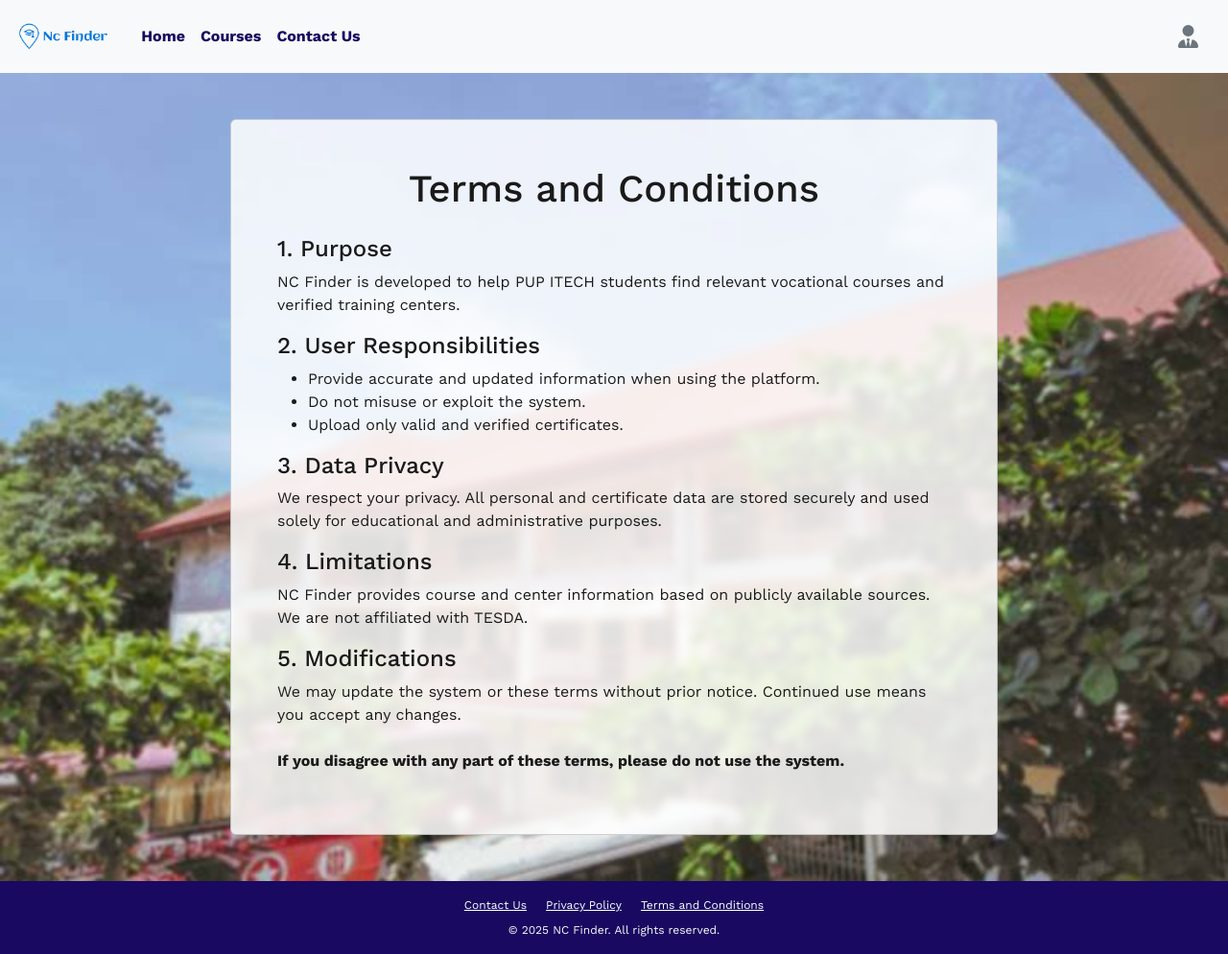
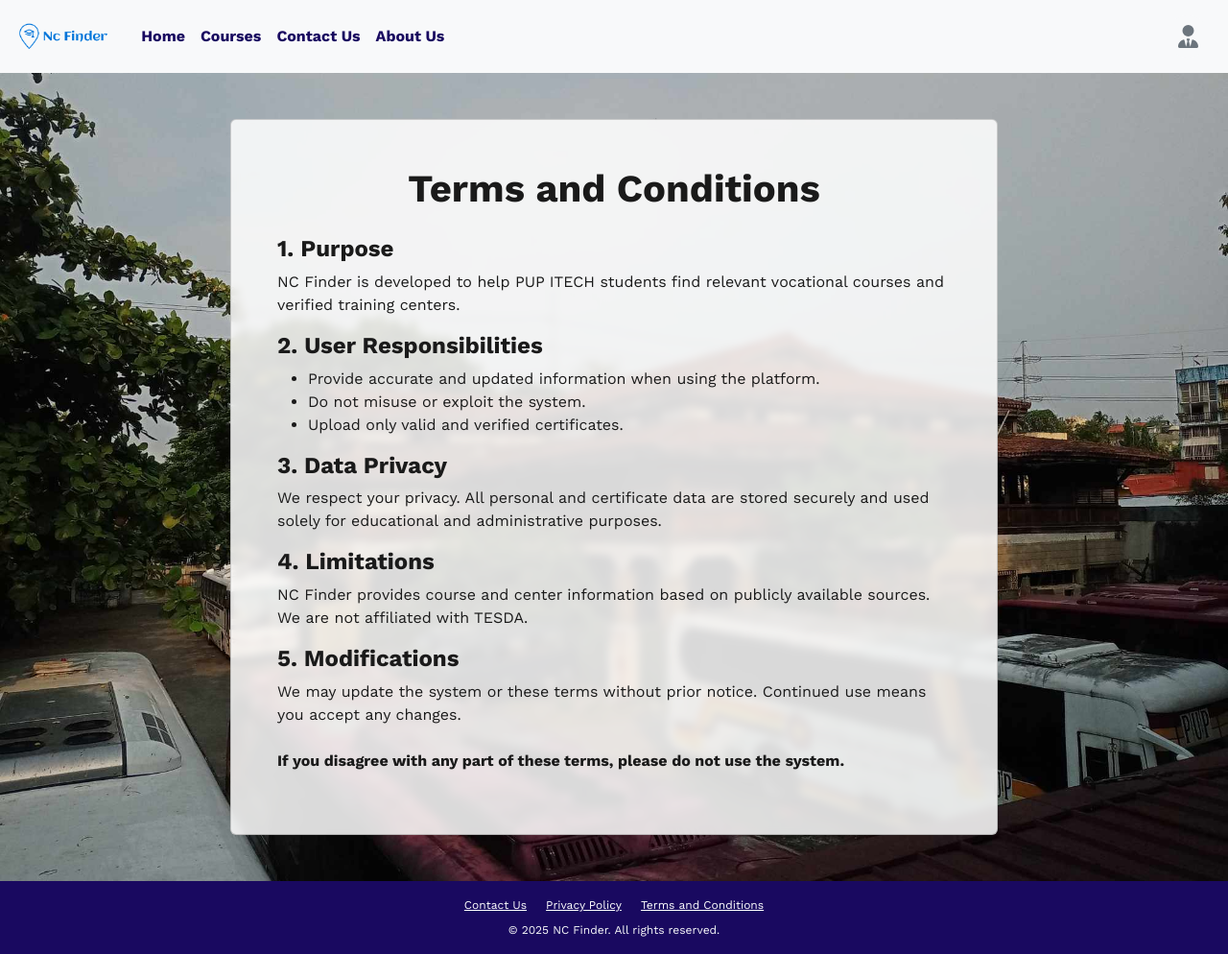
Before and after one commit to lyn212-cpu/Capstone, a PHP site: page /pages/terms_and_condition.php in a window 1280 px wide. Shown: the whole page at 96% size. Run offline with PHP 8.4, Linux system fonts and the light colour scheme; some libraries are stand-ins or nearby versions.

Commit message:
Update the links and nav
Update the links and nav

```diff
--- a/Assets/style.css
+++ b/Assets/style.css
@@ -2,6 +2,8 @@
 
 body {
   font-family: "Work Sans", sans-serif;
+  margin: 0;
+  padding: 0;
 }
 
 .navbar {
--- a/UserInterface/index.php
+++ b/UserInterface/index.php
@@ -46,7 +46,7 @@ if (!isset($_SESSION['user_id'])) {
                                 Us</a>
                         </li>
                         <li class="nav-item">
-                            <a style="color: #190960" class="nav-link fw-bold" href="./pages/about_us.php">About us</a>
+                            <a style="color: #190960" class="nav-link fw-bold" href="./pages/about_us.php">About Us</a>
                         </li>
                     </ul>
                     <div class="d-flex align-items-center justify-content-end p-2">
--- a/UserInterface/pages/FindCourse.php
+++ b/UserInterface/pages/FindCourse.php
@@ -34,7 +34,7 @@ $result = $conn->query($sql);
             <div class="collapse navbar-collapse" id="navbarNav">
                 <ul class="navbar-nav me-auto mb-2 mb-lg-0">
                     <li class="nav-item"><a class="nav-link" href="../index.php">Home</a></li>
-                    <li class="nav-item"><a class="nav-link active" href="#">Courses</a></li>
+                    <li class="nav-item"><a class="nav-link active" href="./FindCourse.php">Courses</a></li>
                     <li class="nav-item"><a class="nav-link" href="contact_us.php">Contact Us</a></li>
                     <li class="nav-item"><a class="nav-link" href="about_us.php">About Us</a></li>
                 </ul>
@@ -72,7 +72,7 @@ $result = $conn->query($sql);
 
         <!-- Course Section -->
         <div class="courses-wrapper">
-            <h4>Courses</h4>
+            <h1 class="text-center text-light">Courses</h1>
 
             <div class="row row-cols-1 row-cols-sm-2 row-cols-md-3 row-cols-lg-4 g-4" id="coursesRow">
                 <?php
--- a/UserInterface/pages/centeAttended.php
+++ b/UserInterface/pages/centeAttended.php
@@ -117,7 +117,7 @@ $user = ($result->num_rows > 0) ? $result->fetch_assoc() : null;
                         <div class="collapse navbar-collapse" id="navbarNav">
                             <ul class="navbar-nav me-auto justify-content-end  mb-2 mb-lg-0">
                                 <li class="nav-item">
-                                    <a style="color: #190960" class="nav-link fw-bold" href="#">Home</a>
+                                    <a style="color: #190960" class="nav-link fw-bold" href="../index.php">Home</a>
                                 </li>
                                 <li class="nav-item">
                                     <a style="color: #190960" class="nav-link fw-bold" href="FindCourse.php">Courses</a>
@@ -127,7 +127,7 @@ $user = ($result->num_rows > 0) ? $result->fetch_assoc() : null;
                                         href="contact_us.php">Contact Us</a>
                                 </li>
                                 <li class="nav-item">
-                                    <a style="color: #190960" class="nav-link fw-bold" href="about_us.php">About us</a>
+                                    <a style="color: #190960" class="nav-link fw-bold" href="about_us.php">About Us</a>
                                 </li>
                             </ul>
                         </div>
@@ -178,7 +178,7 @@ $user = ($result->num_rows > 0) ? $result->fetch_assoc() : null;
     <script src="https://cdn.jsdelivr.net/npm/simple-datatables@7.1.2/dist/umd/simple-datatables.min.js"
         crossorigin="anonymous"></script>
 
-    <script src="../../JavaScript_Admin/js_dashboard.js"></script>
+    <script src="../../JS_CSS_Admin/js_dashboard.js"></script>
     <script src="https://cdn.jsdelivr.net/npm/bootstrap@5.3.0/dist/js/bootstrap.bundle.min.js"
         crossorigin="anonymous"></script>
 </body>
--- a/UserInterface/pages/terms_and_condition.php
+++ b/UserInterface/pages/terms_and_condition.php
@@ -11,11 +11,15 @@
             <script src="https://use.fontawesome.com/releases/v6.3.0/js/all.js" crossorigin="anonymous"></script>
             <title>Terms And Conditions</title>
 
+
+
             <style>
+                @import url("https://fonts.googleapis.com/css2?family=Poppins:wght@300;400;500;600;700&family=Work+Sans:wght@300;400;500;600;700&display=swap");
                 body{
+                    font-family: "Work Sans", sans-serif;
                     background-repeat: no-repeat;
                     background-size: cover;
-                    background-image: url("../../Assets/bg.jpg");
+                    background-image: url("../../Assets/BACKGROUND/raw_2.jpg");
                     width: 100%;
                     height: 100vh;
                     margin: 0;
@@ -56,10 +60,13 @@
                                 <a style="color: #190960" class="nav-link fw-bold" href="../index.php">Home</a>
                             </li>
                             <li class="nav-item">
-                                <a style="color: #190960" class="nav-link fw-bold" href="#">Courses</a>
+                                <a style="color: #190960" class="nav-link fw-bold" href="./FindCourse.php">Courses</a>
                             </li>
                             <li class="nav-item">
                                 <a style="color: #190960" class="nav-link fw-bold" href="contact_us.php">Contact Us</a>
+                            </li>
+                            <li class="nav-item">
+                                <a style="color: #190960" class="nav-link fw-bold" href="./about_us.php">About Us</a>
                             </li>
                         </ul>
                         <div class="d-flex align-items-center justify-content-end p-2">
@@ -82,31 +89,31 @@
         <main class="content-wrapper p-5">
             <div class="container">
                 <div class="card mx-auto p-5" style="max-width: 800px;">
-                    <h1 class="text-center mb-4">Terms and Conditions</h1>
+                    <h1 class="text-center fw-bold mb-4">Terms and Conditions</h1>
                     <div class="scroll-box">
-                        <h4>1. Purpose</h4>
+                        <h4 class="fw-bold">1. Purpose</h4>
                         <p>
                             NC Finder is developed to help PUP ITECH students find relevant vocational courses and verified training centers.
                         </p>
 
-                        <h4>2. User Responsibilities</h4>
+                        <h4 class="fw-bold">2. User Responsibilities</h4>
                         <ul>
                             <li>Provide accurate and updated information when using the platform.</li>
                             <li>Do not misuse or exploit the system.</li>
                             <li>Upload only valid and verified certificates.</li>
                         </ul>
 
-                        <h4>3. Data Privacy</h4>
+                        <h4 class="fw-bold">3. Data Privacy</h4>
                         <p>
                             We respect your privacy. All personal and certificate data are stored securely and used solely for educational and administrative purposes.
                         </p>
 
-                        <h4>4. Limitations</h4>
+                        <h4 class="fw-bold">4. Limitations</h4>
                         <p>
                             NC Finder provides course and center information based on publicly available sources. We are not affiliated with TESDA.
                         </p>
 
-                        <h4>5. Modifications</h4>
+                        <h4 class="fw-bold">5. Modifications</h4>
                         <p>
                             We may update the system or these terms without prior notice. Continued use means you accept any changes.
                         </p>
--- a/UserInterface/pages/userProfile.php
+++ b/UserInterface/pages/userProfile.php
@@ -25,7 +25,7 @@ $user = ($result->num_rows > 0) ? $result->fetch_assoc() : null;
     <meta http-equiv="X-UA-Compatible" content="ie=edge">
     <link rel="stylesheet" href="../../css/bootstrap.min.css">
     <link rel="stylesheet" href="../../css/Dashboard.css">
-    <link rel="stylesheet" href="../Assets/style.css">
+    <link rel="stylesheet" href="../../Assets/style.css">
     <link href="https://cdn.jsdelivr.net/npm/simple-datatables@7.1.2/dist/style.min.css" rel="stylesheet" />
     <title>Profile</title>
 </head>
@@ -108,7 +108,7 @@ $user = ($result->num_rows > 0) ? $result->fetch_assoc() : null;
                     <img style="height: 20px; width: 20px" src="../../Assets/menu.png" alt="menu">
                 </button>
 
-                <nav class="navbar navbar-expand-lg navbar-light sticky-top">
+                <nav class="navbar navbar-expand-lg bg-transparent sticky-top">
                     <div class="container-fluid">
                         <button class="navbar-toggler" type="button" data-bs-toggle="collapse"
                             data-bs-target="#navbarNav" aria-controls="navbarNav" aria-expanded="false"
@@ -203,7 +203,7 @@ $user = ($result->num_rows > 0) ? $result->fetch_assoc() : null;
 
     <script src="https://cdn.jsdelivr.net/npm/simple-datatables@7.1.2/dist/umd/simple-datatables.min.js"
         crossorigin="anonymous"></script>
-    <script src="../../JavaScript_Admin/js_dashboard.js"></script>
+    <script src="../../JS_CSS_Admin/js_dashboard.js"></script>
     <script src="https://cdn.jsdelivr.net/npm/bootstrap@5.3.0/dist/js/bootstrap.bundle.min.js"
         crossorigin="anonymous"></script>
 </body>
--- a/UserInterface/pages/viewCertificates.php
+++ b/UserInterface/pages/viewCertificates.php
@@ -107,7 +107,7 @@ $user = ($result->num_rows > 0) ? $result->fetch_assoc() : null;
                     <img style="height: 20px; width: 20px" src="../../Assets/menu.png" alt="menu">
                 </button>
 
-                <nav class="navbar navbar-expand-lg navbar-light sticky-top">
+                <nav class="navbar navbar-expand-lg bg-transparent sticky-top">
                     <div class="container-fluid">
                         <button class="navbar-toggler" type="button" data-bs-toggle="collapse"
                             data-bs-target="#navbarNav" aria-controls="navbarNav" aria-expanded="false"
@@ -172,7 +172,7 @@ $user = ($result->num_rows > 0) ? $result->fetch_assoc() : null;
     <script src="https://cdn.jsdelivr.net/npm/simple-datatables@7.1.2/dist/umd/simple-datatables.min.js"
         crossorigin="anonymous"></script>
 
-    <script src="../../JavaScript_Admin/js_dashboard.js"></script>
+    <script src="../../JS_CSS_Admin/js_dashboard.js"></script>
     <script src="https://cdn.jsdelivr.net/npm/bootstrap@5.3.0/dist/js/bootstrap.bundle.min.js"
         crossorigin="anonymous"></script>
 </body>
```
Also changed, not shown: UserInterface/pages/EditProfileInfo.php (+8 -5 lines), UserInterface/pages/about_us.php (+5 -14 lines), UserInterface/pages/myFeedback.php (+4 -4 lines), UserInterface/pages/privacy_and_policy.php (+13 -17 lines).
